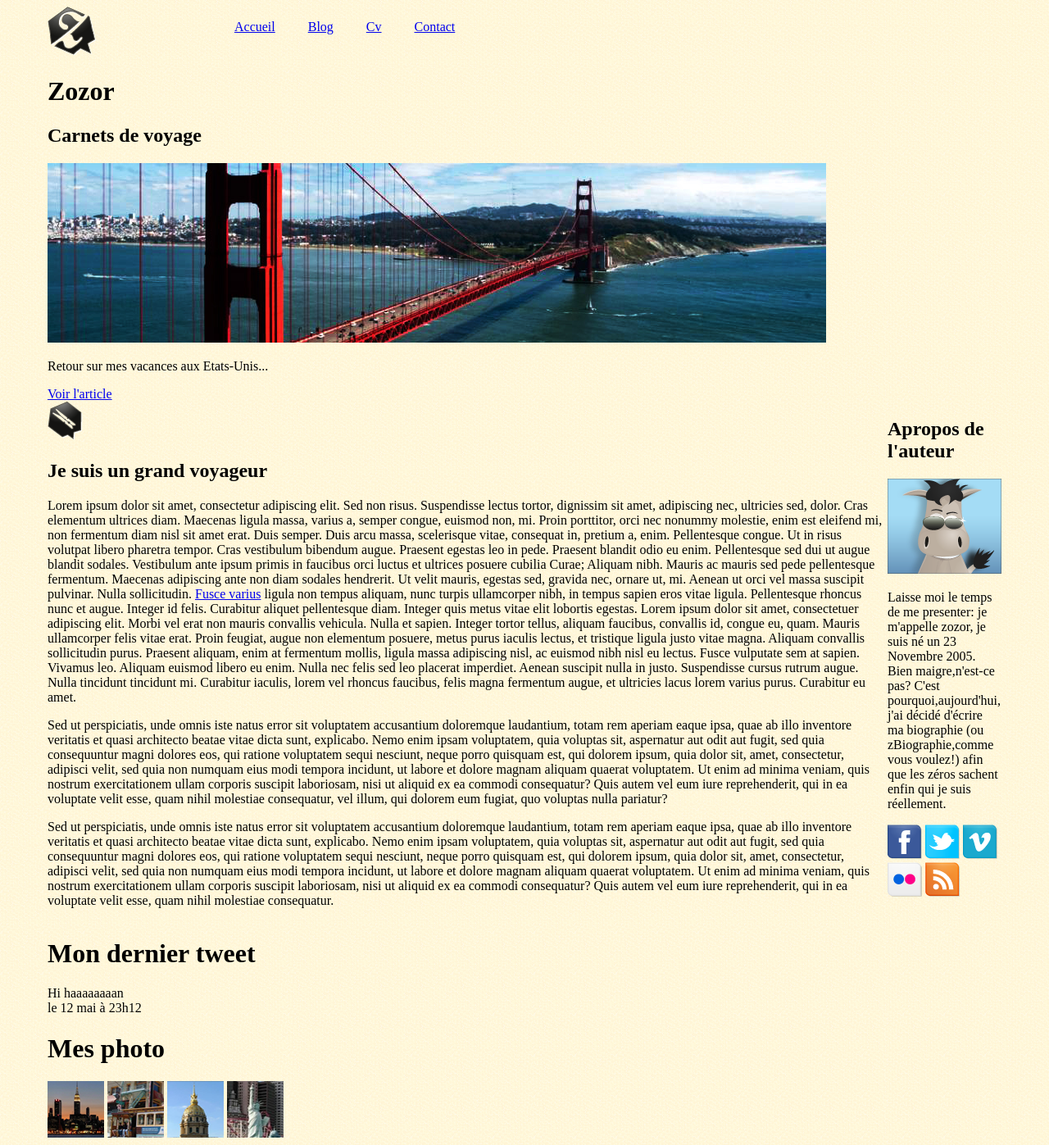
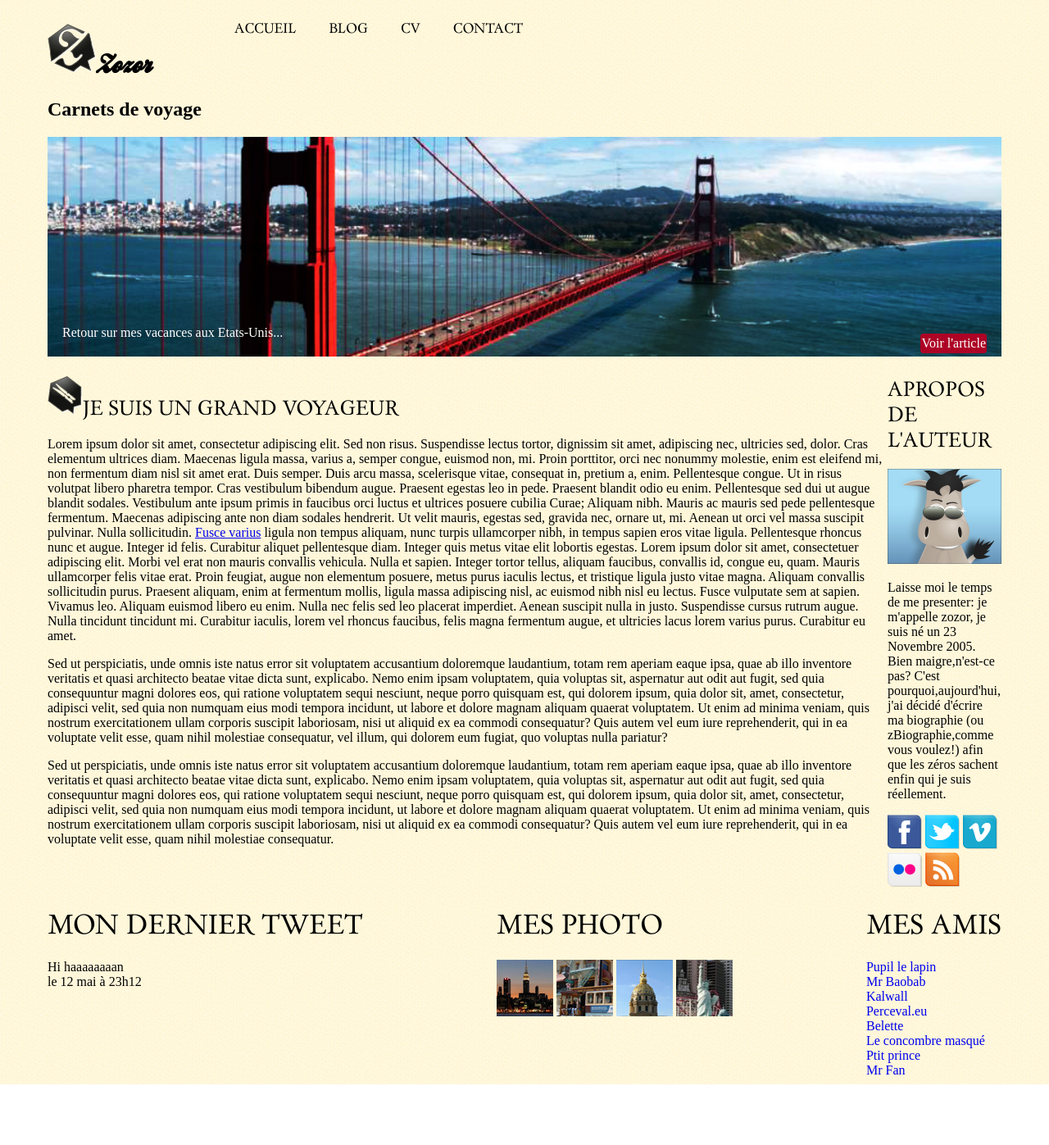
Before and after one commit to Boam1994/open-zizor-site, a plain HTML site: page index.html in a window 1280 px wide. Shown: the top 1397 px of the page at 82% size. After the commit the page ends 1323 px from the top, so only its background shows below. Drawn offline with Linux system fonts and the light colour scheme; files whose address does not match are found by name.

Commit message:
Update html & css files
site layout

```diff
--- a/css/style.css
+++ b/css/style.css
@@ -27,6 +27,11 @@ body{
     background-image: url(../images/fond_jaune.png);
 
 }
+#article h1,footer h1, nav a{
+    font-family: Dayrom, serif;
+    font-weight: normal;
+    text-transform: uppercase;
+}
 #block-page{
     padding-left: 50px;
     padding-right: 50px;
@@ -35,14 +40,64 @@ body{
 .main-header{
     display: flex;
     flex-direction: row;
-    justify-content: flex-start;
+
+}
+header h1{
+    font-family: 'BallparkWeiner', serif;
 }
 .main-nav{
     display: flex;
-    flex-grow: 1;
+    flex-direction: row;
+    justify-content: flex-end;
+
+}
+ul a{
+    text-decoration: none;
+    text-transform: uppercase;
+    color: black;
+}
+nav a:hover{
+    color: red;
+    border-bottom: solid red;
+}
+/* mise en page de la bannière*/
+.banniere{
+    position: relative;
+
+}
+.san-francisco{
+    width: 100%;
+}
+.retour{
+    position: absolute;
+    bottom: 8px;
+    left: 18px;
+    color: white;
+
+}
+.lien-article{
+    position: absolute;
+    bottom: 8px;
+    right: 18px;
+    padding: 3px 1px;
+    border-radius: 4px;
+    color: white;
+    text-decoration: none;
+    background-color: rgb(173, 2, 37);
 }
 /* mise en page de la section article*/
 #article{
     display: flex;
-    flex-grow: 2;
+    flex-direction: row;
 }
+/* mise en page du footer*/
+#footer{
+    display: flex;
+    flex-direction: row;
+    justify-content: space-between;
+}
+#mes-amis li{
+     list-style-type: none;
+}#mes-amis a{
+    text-decoration: none;
+}
--- a/index.html
+++ b/index.html
@@ -10,8 +10,8 @@
     <div id="block-page">
         <header class="main-header">
             <div class="logo">
-                <img src="images/zozor_logo.png" alt="logo">
-                <h1 class="zozor">Zozor</h1>
+                <h1 class="zozor"><img src="images/zozor_logo.png" alt="logo">Zozor</h1>
+                <!--<h1 class="zozor">Zozor</h1>-->
                 <h2 class="carnet-voyage">Carnets de voyage</h2>
             </div>
             <nav class="main-nav">
@@ -22,14 +22,13 @@
             </nav>
         </header>
         <div class="banniere">
-            <img src="images/sanfrancisco.jpg" alt="image-bannière">
+            <img  class="san-francisco"src="images/sanfrancisco.jpg" alt="image-bannière">
             <p class="retour">Retour sur mes vacances aux Etats-Unis...</p>
             <a class="lien-article" href="#">Voir l'article</a>
         </div>
         <div id="article">
             <article>
-                <img src="images/ico_epingle.png" alt="image logo">
-                <h1 class="ico-epingle">Je suis un grand voyageur</h1>
+                <h1><img src="images/ico_epingle.png" alt="image logo">Je suis un grand voyageur</h1>
                 <p class="article">
                     Lorem ipsum dolor sit amet, consectetur adipiscing elit. Sed non risus. Suspendisse lectus tortor, dignissim sit amet, adipiscing nec, ultricies sed, dolor. Cras elementum ultrices diam. Maecenas ligula massa, varius a, semper congue, euismod non, mi. Proin porttitor, orci nec nonummy molestie, enim est eleifend mi, non fermentum diam nisl sit amet erat. Duis semper. Duis arcu massa, scelerisque vitae, consequat in, pretium a, enim. Pellentesque congue. Ut in risus volutpat libero pharetra tempor. Cras vestibulum bibendum augue. Praesent egestas leo in pede. Praesent blandit odio eu enim. Pellentesque sed dui ut augue blandit sodales. Vestibulum ante ipsum primis in faucibus orci luctus et ultrices posuere cubilia Curae; Aliquam nibh. Mauris ac mauris sed pede pellentesque fermentum. Maecenas adipiscing ante non diam sodales hendrerit.
                     Ut velit mauris, egestas sed, gravida nec, ornare ut, mi. Aenean ut orci vel massa suscipit pulvinar. Nulla sollicitudin. <a href="#">Fusce varius</a> ligula non tempus aliquam, nunc turpis ullamcorper nibh, in tempus sapien eros vitae ligula. Pellentesque rhoncus nunc et augue. Integer id felis. Curabitur aliquet pellentesque diam. Integer quis metus vitae elit lobortis egestas. Lorem ipsum dolor sit amet, consectetuer adipiscing elit. Morbi vel erat non mauris convallis vehicula. Nulla et sapien. Integer tortor tellus, aliquam faucibus, convallis id, congue eu, quam.
@@ -61,20 +60,20 @@
             </aside>
         </div>
         <footer id="footer">
-            <div>
+            <div id="tweet">
                 <h1>Mon dernier tweet</h1>
                 <p>Hi haaaaaaaan<br>
                     le 12 mai à 23h12
                 </p>
             </div>
-            <div>
+            <div id="mes-photos">
                 <h1>Mes photo</h1>
                 <img src="images/photo1.jpg" alt="">
                 <img src="images/photo2.jpg" alt="">
                 <img src="images/photo3.jpg" alt="">
                 <img src="images/photo4.jpg" alt="">
             </div>
-            <div>
+            <div id="mes-amis">
                 <h1>Mes amis</h1>
                 <li><a href="#">Pupil le lapin</a></li>
                 <li><a href="#">Mr Baobab</a></li>
```
